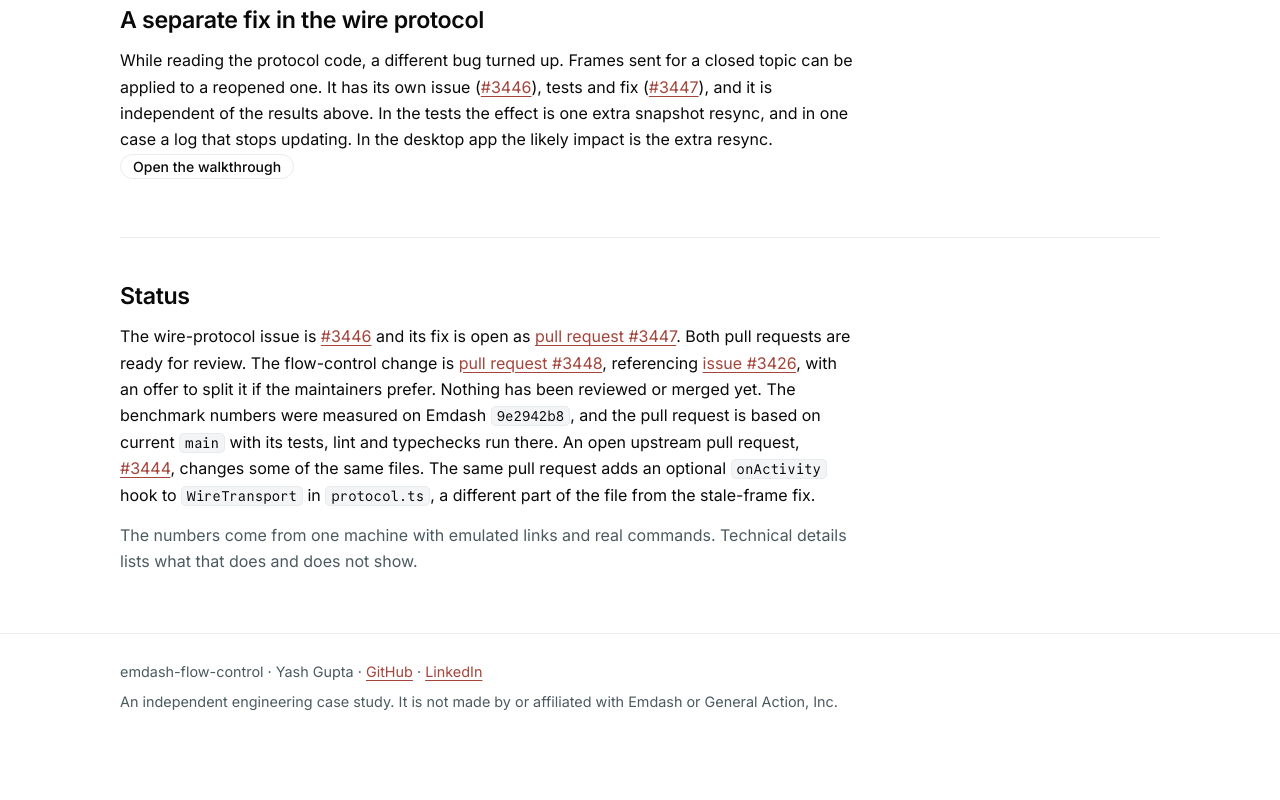
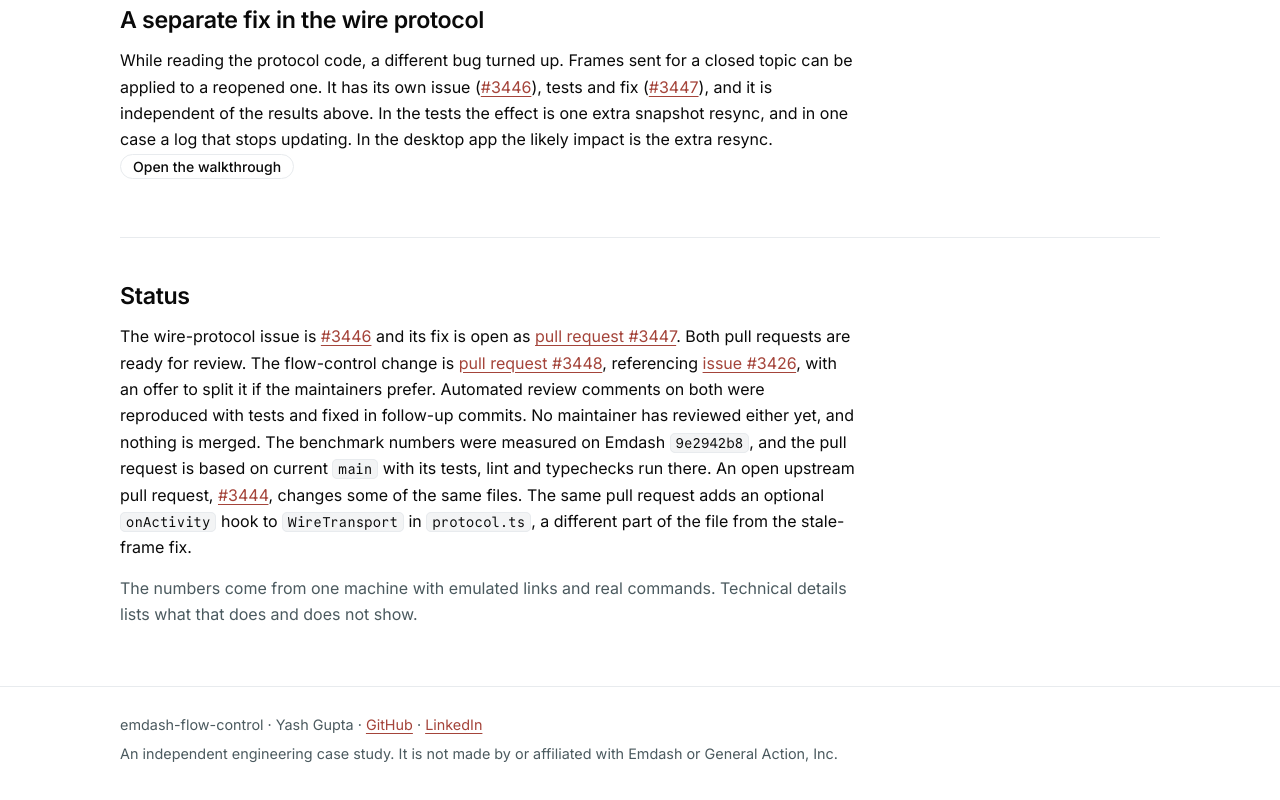
Before and after one commit to yashgix/emdash-flow-control, a plain HTML site: page index.html in a window 1280 px wide. Shown: the part 2530-3330 px from the top of the page. Before the commit the page ends 3297 px from the top, so only its background shows below. Drawn offline with Linux system fonts and the light colour scheme.

Commit message:
Record the review fixes on the flow-control pull request, update patches and verification

```diff
--- a/index.html
+++ b/index.html
@@ -159,7 +159,7 @@ footer p{margin:0 0 6px}
 
 <section class="block" id="status">
 <h2>Status</h2>
-<p>The wire-protocol issue is <a href="https://github.com/generalaction/emdash/issues/3446">#3446</a> and its fix is open as <a href="https://github.com/generalaction/emdash/pull/3447">pull request #3447</a>. Both pull requests are ready for review. The flow-control change is <a href="https://github.com/generalaction/emdash/pull/3448">pull request #3448</a>, referencing <a href="https://github.com/generalaction/emdash/issues/3426">issue #3426</a>, with an offer to split it if the maintainers prefer. Nothing has been reviewed or merged yet. The benchmark numbers were measured on Emdash <code>9e2942b8</code>, and the pull request is based on current <code>main</code> with its tests, lint and typechecks run there. An open upstream pull request, <a href="https://github.com/generalaction/emdash/pull/3444">#3444</a>, changes some of the same files. The same pull request adds an optional <code>onActivity</code> hook to <code>WireTransport</code> in <code>protocol.ts</code>, a different part of the file from the stale-frame fix.</p>
+<p>The wire-protocol issue is <a href="https://github.com/generalaction/emdash/issues/3446">#3446</a> and its fix is open as <a href="https://github.com/generalaction/emdash/pull/3447">pull request #3447</a>. Both pull requests are ready for review. The flow-control change is <a href="https://github.com/generalaction/emdash/pull/3448">pull request #3448</a>, referencing <a href="https://github.com/generalaction/emdash/issues/3426">issue #3426</a>, with an offer to split it if the maintainers prefer. Automated review comments on both were reproduced with tests and fixed in follow-up commits. No maintainer has reviewed either yet, and nothing is merged. The benchmark numbers were measured on Emdash <code>9e2942b8</code>, and the pull request is based on current <code>main</code> with its tests, lint and typechecks run there. An open upstream pull request, <a href="https://github.com/generalaction/emdash/pull/3444">#3444</a>, changes some of the same files. The same pull request adds an optional <code>onActivity</code> hook to <code>WireTransport</code> in <code>protocol.ts</code>, a different part of the file from the stale-frame fix.</p>
 <p class="mut">The numbers come from one machine with emulated links and real commands. Technical details lists what that does and does not show.</p>
 </section>
 </div></div>
```
Also changed, not shown: 6 other files.
